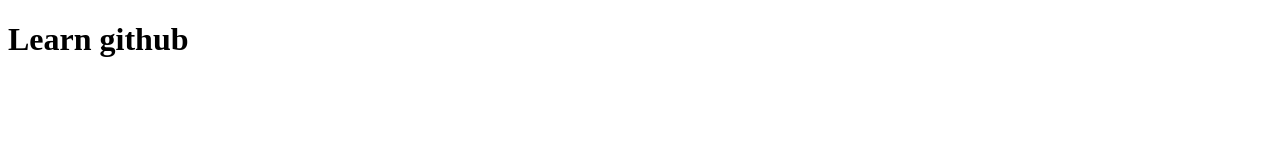
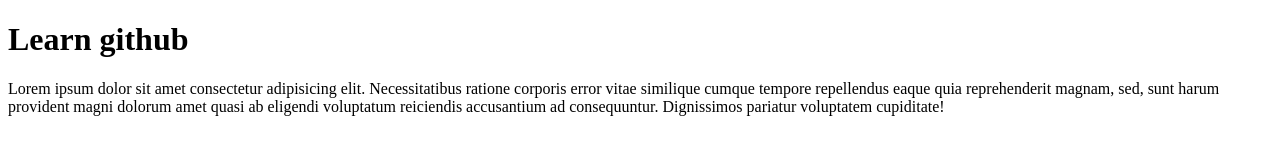
Before and after one commit to arslon1234/learn-github, a plain HTML site: page index.html in a window 1280 px wide. Drawn offline with Linux system fonts and the light colour scheme.

Commit message:
second commit

```diff
--- a/index.html
+++ b/index.html
@@ -7,5 +7,8 @@
 </head>
 <body>
     <h1>Learn github</h1>
+    <p>
+        Lorem ipsum dolor sit amet consectetur adipisicing elit. Necessitatibus ratione corporis error vitae similique cumque tempore repellendus eaque quia reprehenderit magnam, sed, sunt harum provident magni dolorum amet quasi ab eligendi voluptatum reiciendis accusantium ad consequuntur. Dignissimos pariatur voluptatem cupiditate!
+    </p>
 </body>
 </html>
```
